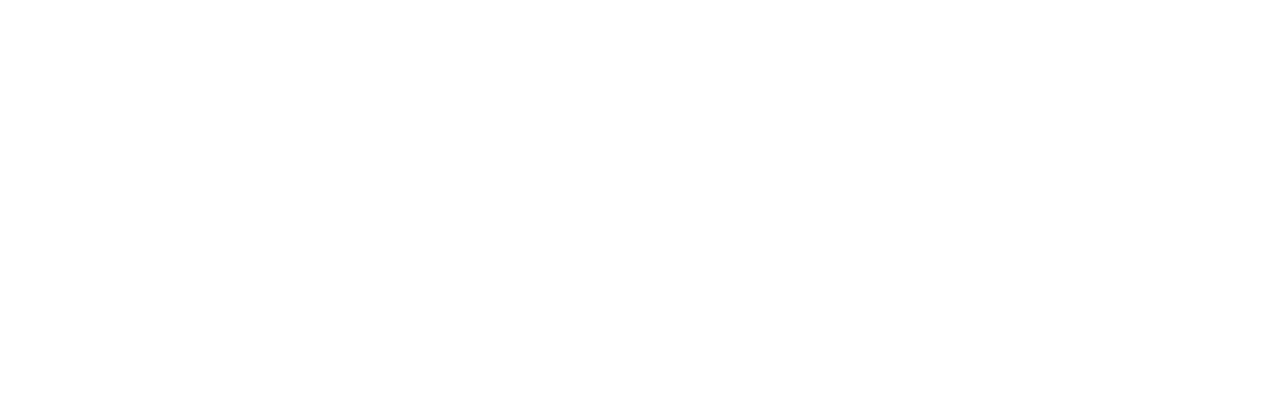
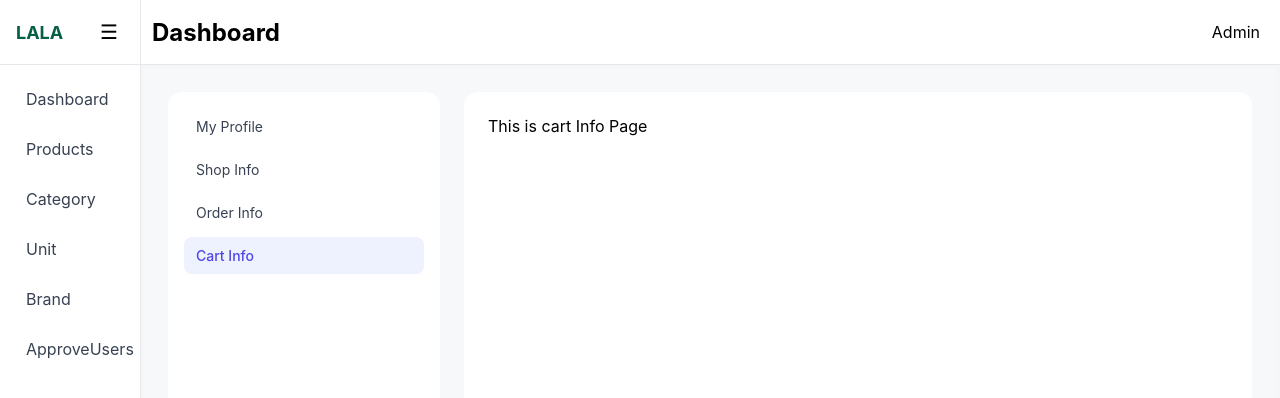
Before and after one commit to cipher-preet/Electron_Karyana_App_B2B, a React (Vite) app: page /users/1/cartInfo in a window 1280 px wide. Before the commit this address had no page. Shown: the top 398 px of the page. Built offline with nearby package versions, Linux system fonts and the light colour scheme.

Commit message:
working intence on 29/01/2026 on user profile section

```diff
--- a/src/app/routes.tsx
+++ b/src/app/routes.tsx
@@ -1,13 +1,18 @@
 import { Routes, Route, Navigate } from "react-router-dom";
 import AdminLayout from "@/shared/layout/AdminLayout";
 
-import Dashboard from "@/features/Dashboard/Pages/Dashboard"
+import Dashboard from "@/features/Dashboard/Pages/Dashboard";
 import ProductPage from "@/features/Products/Pages/ProductPage";
 import CategoryPage from "@/features/Cateogory/Page/CategoryPage";
 import CategoriesContainer from "@/features/Cateogory/Page/CategoriesContainer";
 import UnitPage from "@/features/Units/Pages/UnitPage";
 import BrandPage from "@/features/Brand/Pages/BrandPage";
 import ApproveUserPage from "@/features/ApproveUsers/Page/ApproveUserPage";
+import UserDetailsPage from "@/features/ApproveUsers/Components/UserDetailsPage";
+import ProfileSection from "@/features/ApproveUsers/Components/UserDetails/ProfileSection";
+import CartInfoPage from "@/features/ApproveUsers/Components/CartInfo/CartInfoPage";
+import OrderInfoPage from "@/features/ApproveUsers/Components/OrderInfo/OrderInfoPage";
+import ShopInfoPage from "@/features/ApproveUsers/Components/ShopInfo/ShopInfoPage";
 
 const AppRoutes = () => {
   return (
@@ -20,6 +25,12 @@ const AppRoutes = () => {
         <Route path="/unit" element={<UnitPage />} />
         <Route path="/brandpage" element={<BrandPage />} />
         <Route path="/approveusers" element={<ApproveUserPage />} />
+        <Route path="/users/:id" element={<UserDetailsPage />}>
+          <Route index element={<ProfileSection />} />
+          <Route path="shopInfo" element={<ShopInfoPage />} />
+          <Route path="orderInfo" element={<OrderInfoPage />} />
+          <Route path="cartInfo" element={<CartInfoPage />} />
+        </Route>
       </Route>
     </Routes>
   );
--- /dev/null
+++ b/src/features/ApproveUsers/Components/CartInfo/CartInfoPage.tsx
@@ -0,0 +1,10 @@
+
+const CartInfoPage = () => {
+  return (
+    <div>
+      This is cart Info Page
+    </div>
+  )
+}
+
+export default CartInfoPage
--- /dev/null
+++ b/src/features/ApproveUsers/Components/OrderInfo/OrderInfoPage.tsx
@@ -0,0 +1,10 @@
+
+const OrderInfoPage = () => {
+  return (
+    <div>
+      this is  order inforamtion page
+    </div>
+  )
+}
+
+export default OrderInfoPage
--- /dev/null
+++ b/src/features/ApproveUsers/Components/ShopInfo/ShopInfoPage.tsx
@@ -0,0 +1,10 @@
+
+const ShopInfoPage = () => {
+  return (
+    <div>
+      this is shop inforamation page
+    </div>
+  )
+}
+
+export default ShopInfoPage
--- a/src/features/ApproveUsers/Components/UserCard.tsx
+++ b/src/features/ApproveUsers/Components/UserCard.tsx
@@ -1,4 +1,5 @@
 import "./UserCard.css";
+import { useNavigate } from "react-router-dom";
 
 interface UserCardProps {
   name: string;
@@ -7,8 +8,9 @@ interface UserCardProps {
 }
 
 const UserCard = ({ name, email, role }: UserCardProps) => {
+   const navigate = useNavigate();
   return (
-    <div className="user-card">
+    <div className="user-card"  onClick={() => navigate("/users/1")}>
       <div className="card-header">
         <div className="avatar">{name.charAt(0)}</div>
       </div>
--- /dev/null
+++ b/src/features/ApproveUsers/Components/UserDetails/ProfileSection.css
@@ -0,0 +1,34 @@
+.profile-section {
+  display: flex;
+  justify-content: space-between;
+  align-items: center;
+  padding-bottom: 20px;
+  border-bottom: 1px solid #e5e7eb;
+}
+
+.profile-left {
+  display: flex;
+  gap: 14px;
+}
+
+.avatar {
+  width: 60px;
+  height: 60px;
+  border-radius: 50%;
+}
+
+.profile-left h3 {
+  margin: 0;
+}
+
+.profile-left p {
+  margin: 2px 0;
+  color: #6b7280;
+}
+
+.edit-btn {
+  border: 1px solid #e5e7eb;
+  background: transparent;
+  padding: 6px 14px;
+  border-radius: 8px;
+}
--- /dev/null
+++ b/src/features/ApproveUsers/Components/UserDetails/ProfileSection.tsx
@@ -0,0 +1,24 @@
+import "./ProfileSection.css";
+
+const ProfileSection = () => {
+  return (
+    <div className="profile-section">
+      <div className="profile-left">
+        <img
+          src="https://i.pravatar.cc/100"
+          alt="avatar"
+          className="avatar"
+        />
+        <div>
+          <h3>Rafiqul Rahmandasf</h3>
+          <p>Team Manager</p>
+          <span>Leeds, United Kingdom</span>
+        </div>
+      </div>
+
+      <button className="edit-btn">Edit</button>
+    </div>
+  );
+};
+
+export default ProfileSection;
--- /dev/null
+++ b/src/features/ApproveUsers/Components/UserDetails/SettingsSidebar.css
@@ -0,0 +1,35 @@
+.settings-sidebar {
+  width: 240px;
+  background: #ffffff;
+  border-radius: 14px;
+  padding: 16px;
+  display: flex;
+  flex-direction: column;
+  gap: 6px;
+}
+
+.menu-item {
+  padding: 10px 12px;
+  border-radius: 8px;
+  cursor: pointer;
+  color: #374151;
+  text-decoration: none;
+  font-size: 14px;
+}
+
+.menu-item:hover {
+  background: #f1f5f9;
+}
+
+.menu-item.active {
+  background: #eef2ff;
+  color: #4f46e5;
+  font-weight: 500;
+}
+
+.delete {
+  margin-top: auto;
+  color: #dc2626;
+  font-size: 14px;
+  cursor: pointer;
+}
--- /dev/null
+++ b/src/features/ApproveUsers/Components/UserDetails/SettingsSidebar.tsx
@@ -0,0 +1,32 @@
+import { NavLink, useParams } from "react-router-dom";
+import "./SettingsSidebar.css";
+
+const menu = [
+  { label: "My Profile", path: "" },
+  { label: "Shop Info", path: "shopInfo" },
+  { label: "Order Info ", path: "orderInfo" },
+  { label: "Cart Info", path: "cartInfo" },
+];
+
+const SettingsSidebar = () => {
+  const { id } = useParams();
+
+  return (
+    <div className="settings-sidebar">
+      {menu.map((item) => (
+        <NavLink
+          key={item.label}
+          to={`/users/${id}/${item.path}`}
+          end={item.path === ""}
+          className={({ isActive }) => `menu-item ${isActive ? "active" : ""}`}
+        >
+          {item.label}
+        </NavLink>
+      ))}
+
+      <div className="delete">Delete Account</div>
+    </div>
+  );
+};
+
+export default SettingsSidebar;
--- /dev/null
+++ b/src/features/ApproveUsers/Components/UserDetailsPage.css
@@ -0,0 +1,14 @@
+.user-details-layout {
+  display: flex;
+  gap: 24px;
+  padding: 24px;
+  background: #f7f8fa;
+  min-height: 100vh;
+}
+
+.details-content {
+  flex: 1;
+  background: #fff;
+  border-radius: 14px;
+  padding: 24px;
+}
--- /dev/null
+++ b/src/features/ApproveUsers/Components/UserDetailsPage.tsx
@@ -0,0 +1,16 @@
+import { Outlet } from "react-router-dom";
+import SettingsSidebar from "./UserDetails/SettingsSidebar";
+import "./UserDetailsPage.css";
+
+const UserDetailsPage = () => {
+  return (
+    <div className="user-details-layout">
+      <SettingsSidebar />
+      <div className="details-content">
+        <Outlet />
+      </div>
+    </div>
+  );
+};
+
+export default UserDetailsPage;
--- a/src/features/ApproveUsers/Page/ApproveUserPage.tsx
+++ b/src/features/ApproveUsers/Page/ApproveUserPage.tsx
@@ -1,6 +1,5 @@
 import UserCard from "../Components/UserCard";
-import "./UserGrid.css"
-
+import "./UserGrid.css";
 
 const users = [
   { name: "Rahul Sharma", email: "rahul@gmail.com", role: "Admin" },
@@ -18,7 +17,6 @@ const users = [
   { name: "Rohit Kumar", email: "rohit@gmail.com", role: "User" },
 ];
 
-
 const ApproveUserPage = () => {
   return (
     <div className="page-container">
```
